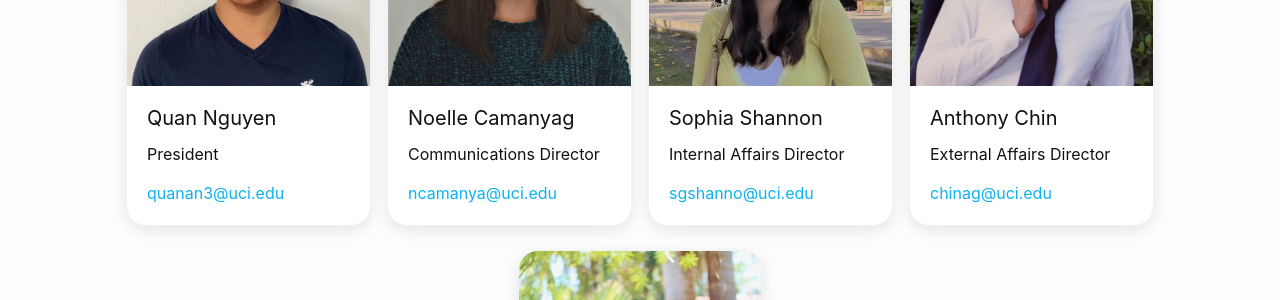
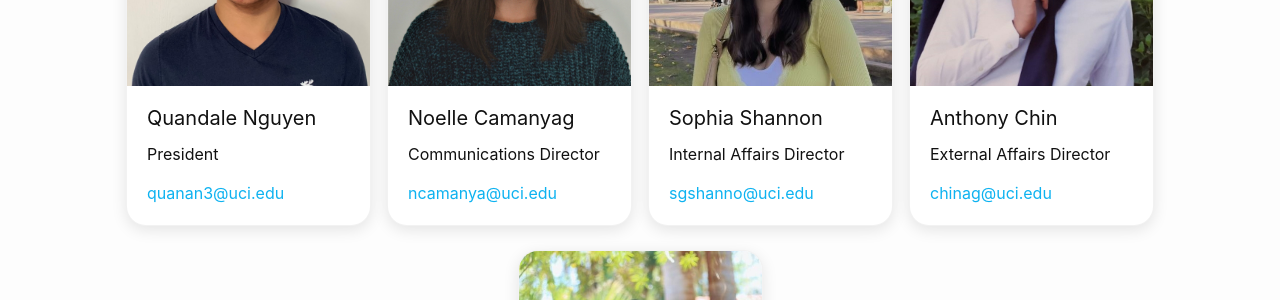
Before and after one commit to ASME-at-UCI/website, a Jekyll site: the page built from people/Officers 2022.html, in a window 1280 px wide and 900 px high, scrolled down 475 px. Shown: the part 154-454 px from the top of the window. Built offline with Jekyll 4.4.1, drawn with Linux system fonts in a browser that asks for light colours; nearby versions of some CDN libraries; comment, search, counter and statistics services are not loaded.

Commit message:
Update Officers 2022.html

```diff
--- a/people/Officers 2022.html
+++ b/people/Officers 2022.html
@@ -15,7 +15,7 @@ permalink: /people/officers_2022/
       <div data-aos="fade-up" data-aos-duration="750" class="card c-contact-card aos-init aos-animate">
         <img class="card-img-top" src="/images/roster/2022/quan.jpg" alt="Quan Nguyen">
         <div class="card-body">
-          <h4 class="card-title">Quan Nguyen</h4>
+          <h4 class="card-title">Quandale Nguyen</h4>
           <p class="card-text">President</p>
           <a href="mailto:quanan3@uci.edu">quanan3@uci.edu</a>
         </div>
```
